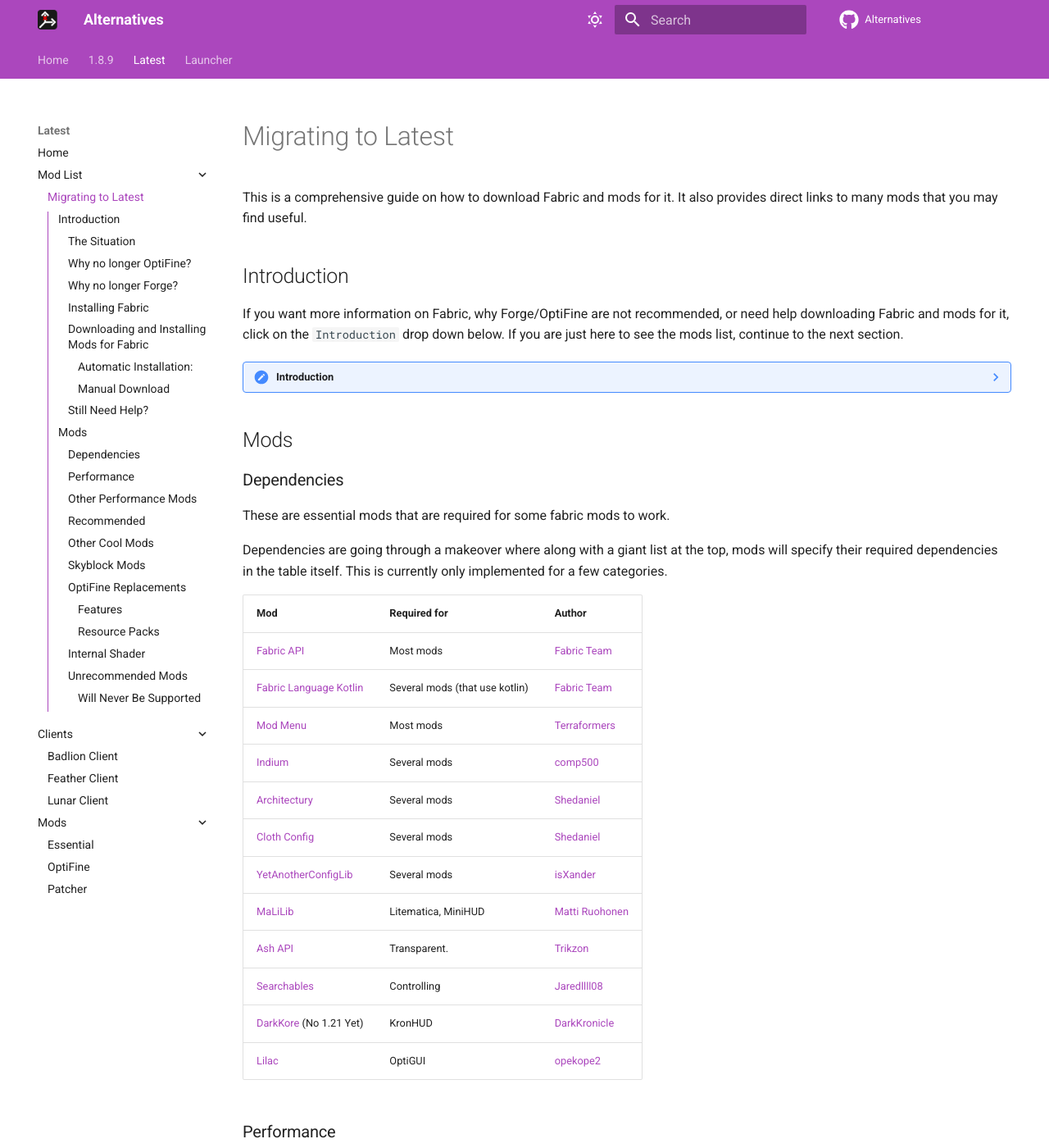
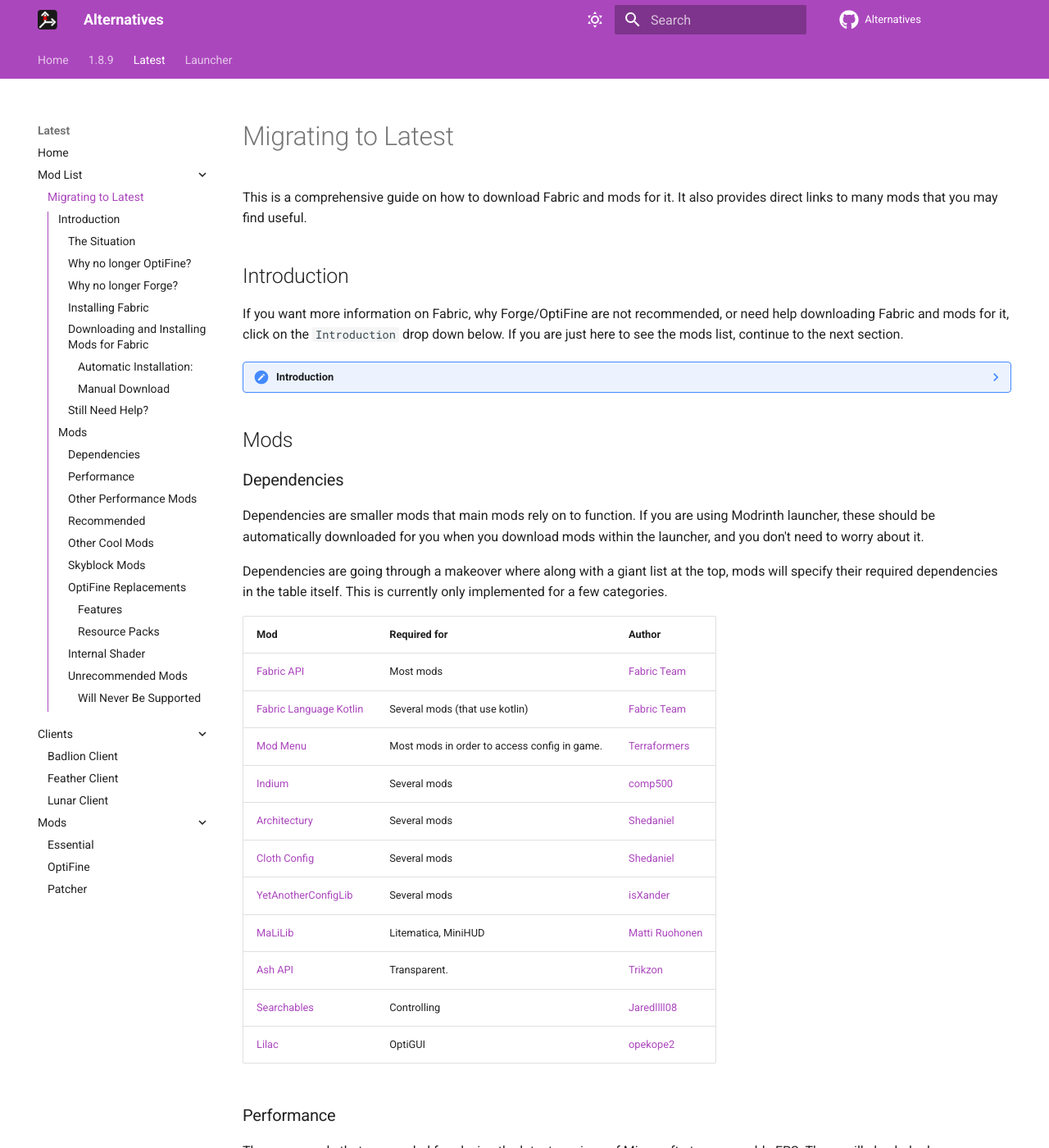
Before and after one commit to MicrocontrollersDev/Alternatives, an MkDocs documentation site: the page built from docs/latest/migrating.md, in a window 1280 px wide and 1400 px high. Shown: the whole window at 82% size. Built offline with MkDocs 1.6.1 and Material for MkDocs 9.7.7, drawn with Linux system fonts in a browser that asks for light colours; comment, search, counter and statistics services are not loaded; some of the changed text lies outside the part shown.

Commit message:
add skyblock tweaks, update dependencies section, remove darkkore/kornhud, smaller updates

```diff
--- a/docs/latest/migrating.md
+++ b/docs/latest/migrating.md
@@ -62,7 +62,7 @@
 
 ### Dependencies
 
-These are essential mods that are required for some fabric mods to work.
+Dependencies are smaller mods that main mods rely on to function. If you are using Modrinth launcher, these should be automatically downloaded for you when you download mods within the launcher, and you don't need to worry about it.
 
 Dependencies are going through a makeover where along with a giant list at the top, mods will specify their required dependencies in the table itself. This is currently only implemented for a few categories.
 
@@ -70,7 +70,7 @@
 | --- | --- | --- |
 | [Fabric API](https://modrinth.com/mod/fabric-api) | Most mods | [Fabric Team](https://github.com/FabricMC) |
 | [Fabric Language Kotlin](https://modrinth.com/mod/fabric-language-kotlin) | Several mods (that use kotlin) | [Fabric Team](https://github.com/FabricMC) |
-| [Mod Menu](https://modrinth.com/mod/modmenu) | Most mods | [Terraformers](https://github.com/TerraformersMC) |
+| [Mod Menu](https://modrinth.com/mod/modmenu) | Most mods in order to access config in game. | [Terraformers](https://github.com/TerraformersMC) |
 | [Indium](https://modrinth.com/mod/indium) | Several mods | [comp500](https://github.com/comp500) |
 | [Architectury](https://modrinth.com/mod/architectury-api) | Several mods | [Shedaniel](https://github.com/shedaniel) |
 | [Cloth Config](https://modrinth.com/mod/cloth-config) | Several mods | [Shedaniel](https://github.com/shedaniel) |
@@ -78,7 +78,6 @@
 | [MaLiLib](https://github.com/sakura-ryoko/malilib/releases/latest) | Litematica, MiniHUD | [Matti Ruohonen](https://github.com/maruohon) |
 | [Ash API](https://modrinth.com/mod/ash-api) | Transparent. | [Trikzon](https://github.com/Trikzon) |
 | [Searchables](https://modrinth.com/mod/searchables) | Controlling | [Jaredllll08](https://github.com/jaredlll08) |
-| [DarkKore](https://modrinth.com/mod/darkkore) (No 1.21 Yet) | KronHUD | [DarkKronicle](https://github.com/DarkKronicle) |
 | [Lilac](https://modrinth.com/mod/lilac) | OptiGUI | [opekope2](https://github.com/opekope2) |
 
 ### Performance
@@ -91,7 +90,6 @@
 | [Iris](https://modrinth.com/mod/iris) | A shader loader that allows users to load up their favorite OptiFine shaderpacks, but with much higher FPS. Iris also provides performance enhancements when not using shaders, making it great for all users. | [Iris Team](https://github.com/IrisShaders) | [Sodium](https://modrinth.com/mod/sodium) |
 | [Lithium](https://modrinth.com/mod/lithium) | Helps improve the performance of many vanilla systems without changing their mechanics. | [CaffeineMC](https://github.com/CaffeineMC) |
 | [Exordium](https://modrinth.com/mod/exordium) (No 1.21 Yet) | Caps the FPS of certain HUD elements that do not need to be updated every frame. | [tr7zw](https://github.com/tr7zw) | [Fabric API](https://modrinth.com/mod/fabric-api) | | May break some HUD elements from other mods. |
-| [DashLoader](https://modrinth.com/mod/dashloader) (No 1.21 Yet) | Caches all of Minecraft's contents to load the game much faster and provide insanely quick reloads. | [alphaqu](https://github.com/alphaqu) |
 | [Enhanced Block Entities](https://modrinth.com/mod/ebe) | Improves block entities by making them used baked models instead, allowing for better performance, visuals (via better smoothlighting), and better resource pack customizability. | [FoundationGames](https://github.com/FoundationGames) | [Fabric API](https://modrinth.com/mod/fabric-api) |
 | [FerriteCore](https://modrinth.com/mod/ferrite-core) | Helps reduce the amount of memory the game takes up. This may make a big difference for larger modpacks as well. | [malte0811](https://github.com/malte0811) |
 | [Entity Culling](https://modrinth.com/mod/entityculling) | Culls entities that you cannot see, increasing FPS. While Sodium already does this, this mod is much more thorough in which entities can be culled. | [tr7zw](https://github.com/tr7zw) |
@@ -180,7 +178,6 @@
 | [Blur+](https://modrinth.com/mod/blur-fabric) | Creates a nice blur effect when in menus and is completely customizable. | [Motschen](https://github.com/Motschen) |
 | [WaveyCapes](https://modrinth.com/mod/wavey-capes) | Breaks your cape into smaller sections to make its movement more fluid. Looks great with the new migration capes. | [tr7zw](https://github.com/tr7zw) |
 | [Perspektive](https://modrinth.com/mod/perspektive) **(BANNABLE ON HYPIXEL)** | A simple 360 degrees perspective mod that lets you move the camera without moving your player's direction. | [r0yzer](https://github.com/r0yzer) |
-| [KronHUD](https://modrinth.com/mod/kronhud) (No 1.21 Yet) | Adds many useful HUD elements to your screen with an easy to use in game config. | [DarkKronicle](https://github.com/DarkKronicle) |
 | [BetterF3](https://modrinth.com/mod/betterf3) | Replaces Minecraft's original debug HUD with a highly customizable, more human-readable HUD. You can customize colors, position, add spacings, and more. | [cominixo](https://github.com/cominixo) |
 | [TNTTime](https://modrinth.com/mod/tnttime) (No 1.21 Yet) | Displays time left to the TNT explosion above primed TNT. | [Simon](https://github.com/shateq) |
 | [Paginated Advancements & Custom Frames](https://modrinth.com/mod/paginatedadvancements) | Makes the advancement menu fit your entire screen, which could make it easier to navigate the menu. | [DaFuqs](https://github.com/DaFuqs)
@@ -224,6 +221,7 @@
 | Mod | Description | Author | Dependencies | Incompatabilities | Notes |
 | --- | --- | --- | --- | --- | --- |
 | [Skyblocker](https://modrinth.com/mod/skyblocker-liap) | A general purpose Hypixel Skyblock utility mod. | [SkyblockerMod Team](https://github.com/SkyblockerMod) | [Fabric API](https://modrinth.com/mod/fabric-api) |
+| [Skyblock Tweaks](https://modrinth.com/mod/sbt) | A Hypixel SkyBlock mod for the latest version providing many tweaks and gameplay enhancements. | [MisterCheezeCake](https://github.com/MisterCheezeCake) | [Fabric API](https://modrinth.com/mod/fabric-api), [YACL](https://modrinth.com/mod/yacl) |
 | [Firmament](https://modrinth.com/mod/firmament) | An NEU inspired Skyblock mod. | [nea890](https://github.com/nea89o) | [Fabric API](https://modrinth.com/mod/fabric-api), [Fabric Language Kotlin](https://modrinth.com/mod/fabric-language-kotlin), & [RoughlyEnoughItems](https://modrinth.com/mod/rei) |
 
 ### OptiFine Replacements
@@ -254,7 +252,7 @@
 | [Continuity](https://modrinth.com/mod/continuity) | Connected texture models (CTM) and emmisive textures. | ✅ | | [Pepper_Bell](https://github.com/PepperCode1) |
 | [MoreMcmeta](https://modrinth.com/mod/moremcmeta) | Animated textures. | ✅ | | [soir20](https://github.com/soir20) |
 | [OptiGUI](https://modrinth.com/mod/optigui) | GUI/Container textures. | ✅ | | [opekope2](https://github.com/opekope2) |
-| [Translucency Fix](https://modrinth.com/mod/translucencyfix) | Fixes semitranslucent textures. | 🚧 | Not sure if OptiFine even does this. | [ruvaldk](https://github.com/ruvaldak) |
+| [Translucency Fix](https://modrinth.com/mod/translucencyfix) | Fixes semitranslucent textures. | 🚧 | Not sure if OptiFine even does this. This should be fixed in 1.21.2. | [ruvaldk](https://github.com/ruvaldak) |
 | [CIT Resewn](https://modrinth.com/mod/cit-resewn) (No 1.21 Yet)| Custom item textures. | ✅ | | [SHsuperCM](https://github.com/SHsuperCM) |
 | [Polytone](https://modrinth.com/mod/polytone) | Custom colors, sounds, particles, GUI elements, and more. | ✅ | More customizable. | [MehVahdJukaar](https://github.com/MehVahdJukaar)  |
 | [Entity Model Features](https://modrinth.com/mod/entity-model-features) | Custom entity models. | ✅ | More customizable. | [Traben](https://github.com/Traben-0) |
```
